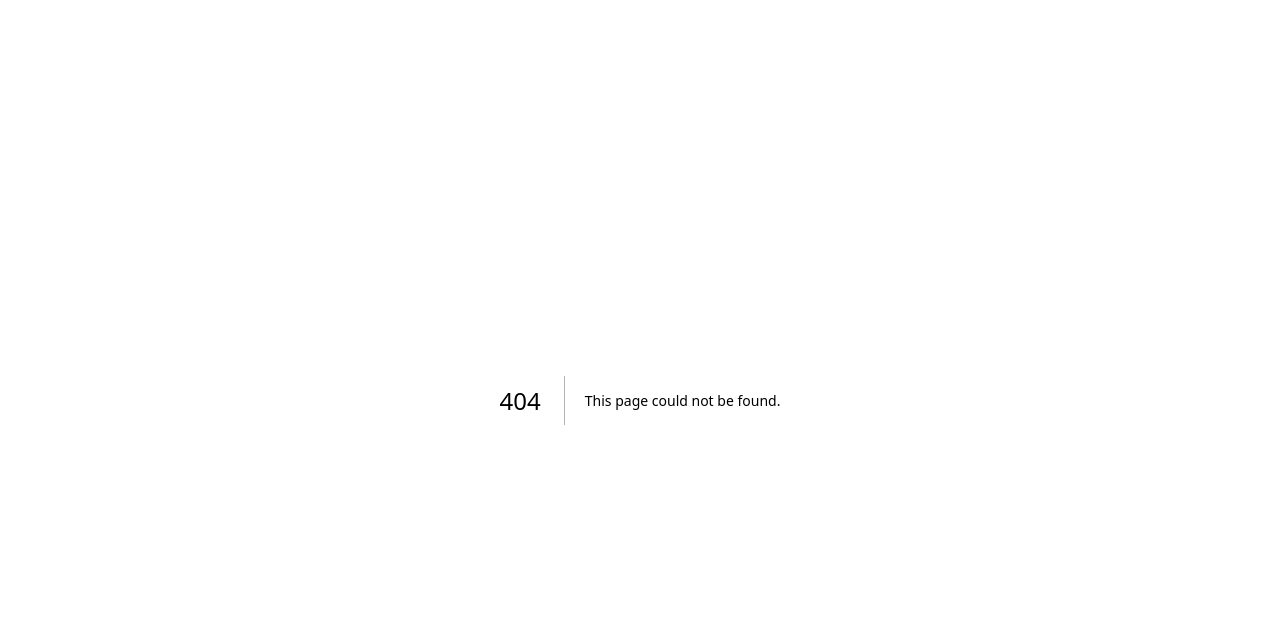
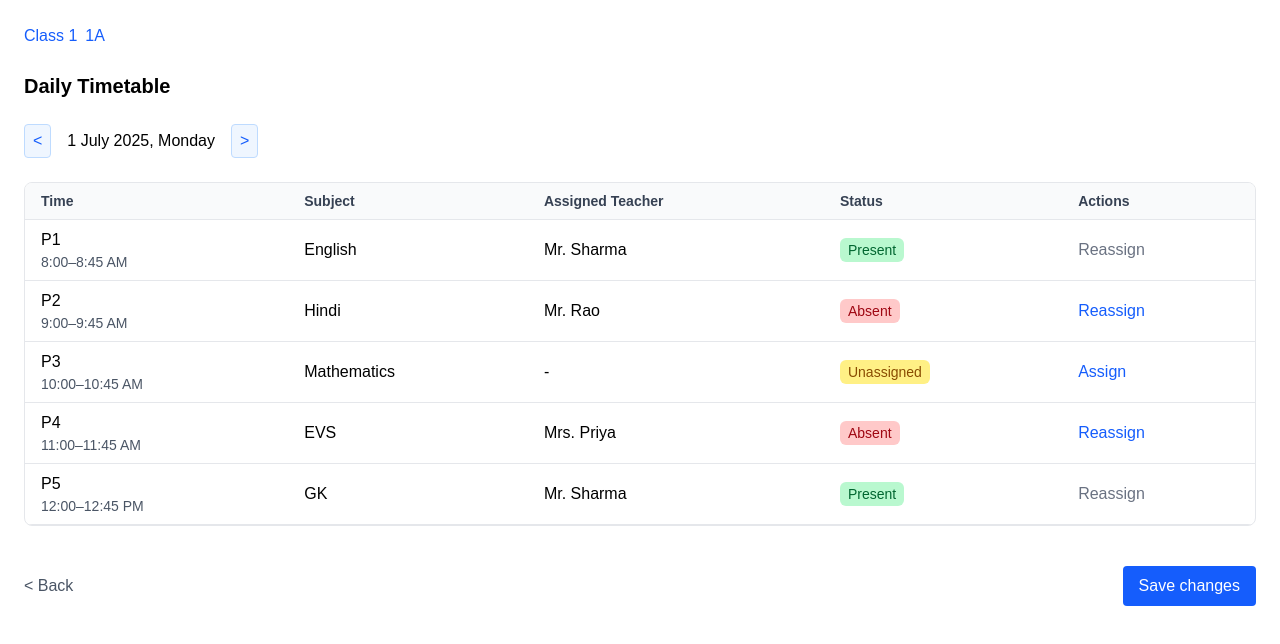
Before and after one commit to tarushi1/time_table_management, a Next.js app: page /dashboard/classes/1A in a window 1280 px wide. Before the commit this address had no page. Shown: the top 644 px of the page. Built offline with nearby package versions, Linux system fonts and the light colour scheme.

Commit message:
Create page.tsx

```diff
--- /dev/null
+++ b/src/app/dashboard/classes/1A/page.tsx
@@ -0,0 +1,208 @@
+"use client";
+
+import { useState, FC, ReactNode } from "react";
+import { useRouter } from "next/navigation";
+
+interface TimetableData {
+  period: string;
+  time: string;
+  subject: string;
+  teacher: string | null;
+  status: "Present" | "Absent" | "Unassigned";
+}
+
+interface TeacherData {
+  id: string;
+  name: string;
+  subjects: string;
+  classes: string;
+}
+
+interface ModalProps {
+  isOpen: boolean;
+  onClose: () => void;
+  children: ReactNode;
+}
+
+const initialTimetable: TimetableData[] = [
+  { period: "P1", time: "8:00–8:45 AM", subject: "English", teacher: "Mr. Sharma", status: "Present" },
+  { period: "P2", time: "9:00–9:45 AM", subject: "Hindi", teacher: "Mr. Rao", status: "Absent" },
+  { period: "P3", time: "10:00–10:45 AM", subject: "Mathematics", teacher: null, status: "Unassigned" },
+  { period: "P4", time: "11:00–11:45 AM", subject: "EVS", teacher: "Mrs. Priya", status: "Absent" },
+  { period: "P5", time: "12:00–12:45 PM", subject: "GK", teacher: "Mr. Sharma", status: "Present" },
+];
+
+const teachers: TeacherData[] = [
+  { id: "t1", name: "Mr. Sharma", subjects: "English, GK", classes: "1A, 2B" },
+  { id: "t2", name: "Ms. Rao", subjects: "Science", classes: "3C, 1A" },
+  { id: "t3", name: "Mr. Das", subjects: "Math, Physics", classes: "1A, 2C" },
+  { id: "t4", name: "Mrs. Priya", subjects: "EVS", classes: "2B, 3C" },
+];
+
+const Modal: FC<ModalProps> = ({ isOpen, onClose, children }) => {
+  if (!isOpen) return null;
+  return (
+    <div className="fixed inset-0 z-50 flex items-center justify-center p-4">
+      <div className="absolute inset-0 bg-black/50" onClick={onClose}></div>
+      <div className="relative bg-white rounded-lg shadow-lg max-w-2xl w-full p-6">
+        {children}
+      </div>
+    </div>
+  );
+};
+
+const StatusPill: FC<{ status: TimetableData["status"] }> = ({ status }) => {
+  const colors: Record<typeof status, string> = {
+    Present: "bg-green-200 text-green-800",
+    Absent: "bg-red-200 text-red-800",
+    Unassigned: "bg-yellow-200 text-yellow-800",
+  };
+  return (
+    <span className={`px-2 py-1 rounded-md text-sm font-medium ${colors[status]}`}>
+      {status}
+    </span>
+  );
+};
+
+export default function ClassTimetablePage() {
+  const [timetable, setTimetable] = useState(initialTimetable);
+  const [isAssignModalOpen, setAssignModalOpen] = useState(false);
+  const [currentSlot, setCurrentSlot] = useState<number | null>(null);
+
+  const router = useRouter();
+
+  const openAssignModal = (index: number) => {
+    setCurrentSlot(index);
+    setAssignModalOpen(true);
+  };
+
+  const assignTeacher = (teacherName: string) => {
+    if (currentSlot !== null) {
+      const updated = [...timetable];
+      updated[currentSlot].teacher = teacherName;
+      updated[currentSlot].status = "Present";
+      setTimetable(updated);
+    }
+    setAssignModalOpen(false);
+  };
+
+  return (
+    <main className="p-6 space-y-6 bg-white text-black">
+      <div className="flex items-center space-x-2 text-blue-600 font-medium">
+        <span>Class 1</span>
+        <span>1A</span>
+      </div>
+
+      <h1 className="text-xl font-semibold">Daily Timetable</h1>
+
+      <div className="flex items-center space-x-4">
+        <button className="px-2 py-1 rounded text-blue-600 bg-blue-50 border border-blue-200">
+          &lt;
+        </button>
+        <span className="font-medium">1 July 2025, Monday</span>
+        <button className="px-2 py-1 rounded text-blue-600 bg-blue-50 border border-blue-200">
+          &gt;
+        </button>
+      </div>
+
+      <div className="overflow-x-auto border border-gray-200 rounded-lg">
+        <table className="w-full border-collapse">
+          <thead className="bg-gray-50">
+            <tr>
+              {["Time", "Subject", "Assigned Teacher", "Status", "Actions"].map((col) => (
+                <th
+                  key={col}
+                  className="px-4 py-2 text-left text-sm font-semibold text-gray-700 border-b border-gray-200"
+                >
+                  {col}
+                </th>
+              ))}
+            </tr>
+          </thead>
+          <tbody>
+            {timetable.map((slot, index) => (
+              <tr key={index} className="border-b border-gray-200">
+                <td className="px-4 py-2">
+                  <div className="font-medium">{slot.period}</div>
+                  <div className="text-gray-600 text-sm">{slot.time}</div>
+                </td>
+                <td className="px-4 py-2">{slot.subject}</td>
+                <td className="px-4 py-2">{slot.teacher ?? "-"}</td>
+                <td className="px-4 py-2">
+                  <StatusPill status={slot.status} />
+                </td>
+                <td className="px-4 py-2">
+                  {slot.status === "Present" ? (
+                    <span className="text-gray-500">Reassign</span>
+                  ) : (
+                    <button
+                      type="button"
+                      onClick={(e) => {
+                        e.preventDefault();
+                        e.stopPropagation();
+                        openAssignModal(index);
+                      }}
+                      className="text-blue-600 hover:underline"
+                    >
+                      {slot.status === "Unassigned" ? "Assign" : "Reassign"}
+                    </button>
+                  )}
+                </td>
+              </tr>
+            ))}
+          </tbody>
+        </table>
+      </div>
+
+      <div className="flex justify-between items-center pt-4">
+        <button
+          onClick={() => router.push("/dashboard/classes")}
+          className="text-gray-600 hover:underline"
+        >
+          &lt; Back
+        </button>
+        <button className="bg-blue-600 text-white px-4 py-2 rounded hover:bg-blue-700">
+          Save changes
+        </button>
+      </div>
+
+      <Modal isOpen={isAssignModalOpen} onClose={() => setAssignModalOpen(false)}>
+        <h3 className="text-xl font-semibold mb-4">Assign Teacher</h3>
+        <div className="overflow-x-auto">
+          <table className="w-full text-left border-collapse border border-gray-200 rounded-lg">
+            <thead className="bg-gray-50">
+              <tr>
+                {["Name", "Subjects", "Classes", "Action"].map((col) => (
+                  <th
+                    key={col}
+                    className="px-4 py-2 text-sm font-semibold text-gray-700 border-b border-gray-200"
+                  >
+                    {col}
+                  </th>
+                ))}
+              </tr>
+            </thead>
+            <tbody>
+              {teachers.map((t) => (
+                <tr key={t.id} className="border-b border-gray-200">
+                  <td className="px-4 py-2">{t.name}</td>
+                  <td className="px-4 py-2">{t.subjects}</td>
+                  <td className="px-4 py-2">{t.classes}</td>
+                  <td className="px-4 py-2">
+                    <button
+                      type="button"
+                      onClick={() => assignTeacher(t.name)}
+                      className="text-blue-600 hover:underline"
+                    >
+                      Assign
+                    </button>
+                  </td>
+                </tr>
+              ))}
+            </tbody>
+          </table>
+        </div>
+      </Modal>
+    </main>
+  );
+}
```
